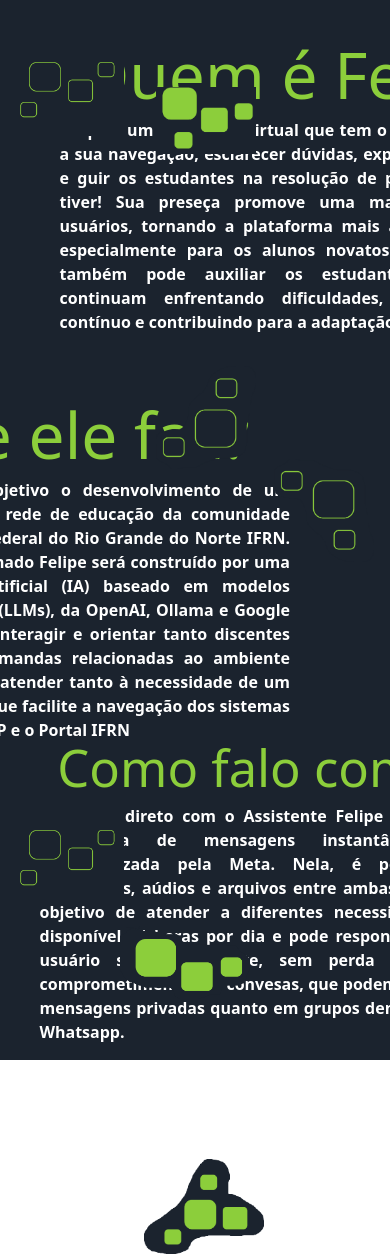
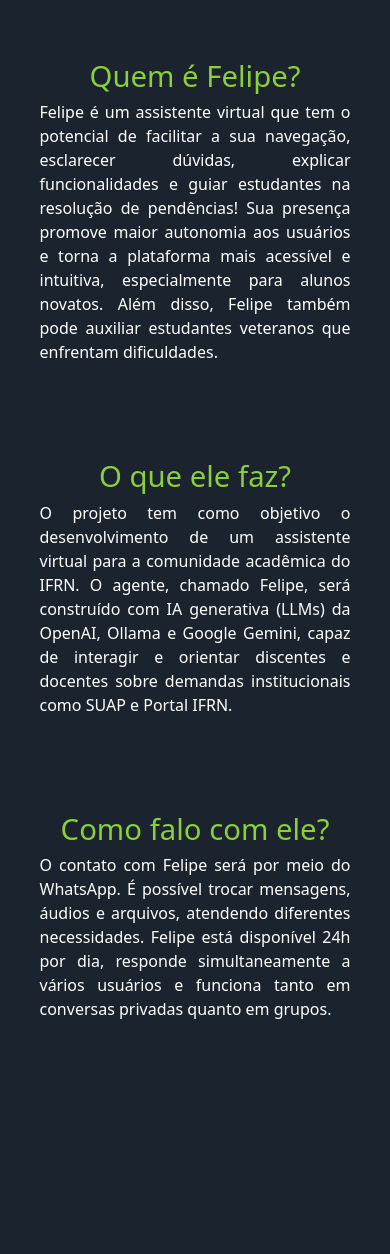
Before and after one commit to rafinhasdev/Assistente-Virtual, a Django app: page /app/about/ in a window 390 px wide; the page is wider, and only the part inside the window is pictured. Shown: the part 56-1310 px from the top of that part. After the commit the page ends 1075 px from the top of that part, so only its background shows below. Run offline with Django 4.2, Linux system fonts and the light colour scheme; a user stored in the database is signed in.

Commit message:
Responsividade pela metade

```diff
--- a/app/templates/app/about.html
+++ b/app/templates/app/about.html
@@ -2,77 +2,132 @@
 
 {% block center %}
 
-<div class="container_main"
-style="
-display: flex;
-background-color: #1B232E;
-flex-direction: column;
-align-items: flex-start;
-width: 100%;
-height: 100%;
-padding-left: 5%;
-font-family: system-ui, -apple-system, BlinkMacSystemFont, 'Segoe UI', Roboto, Oxygen, Ubuntu, Cantarell, 'Open Sans', 'Helvetica Neue', sans-serif;
-padding-inline-end: 80px;
-font-weight: bold;
-color: white;"
+<style>
+/* ======== CSS RESPONSIVO ======== */
 
->
-    <div style="position: absolute; top: 11%; left: 2%; display: flex; gap: 12px;">
-        <img src="../../../static/img/add_me_right.png" alt="" style="width: 116px; height: auto;">
+.container-main {
+    position: relative;
+    display: flex;
+    flex-direction: column;
+    gap: 40px;
+    width: 100%;
+    padding: 40px 5%;
+    background-color: #1B232E;
+    color: white;
+    font-family: system-ui, -apple-system, BlinkMacSystemFont, 'Segoe UI', Roboto, Oxygen, Ubuntu, Cantarell, 'Open Sans', 'Helvetica Neue', sans-serif;
+    overflow: hidden;
+}
+
+/* BLOCO DE CONTEÚDO */
+.content-block {
+    width: 100%;
+    max-width: 600px;
+    padding: 20px;
+}
+
+.content-block h2 {
+    color: #8CCE3B;
+    font-size: 32pt;
+    text-align: center;
+}
+
+.content-block p {
+    text-align: justify;
+}
+
+/* ALINHAMENTOS DESKTOP */
+.content-block.left {
+    align-self: flex-start;
+}
+
+.content-block.right {
+    align-self: flex-end;
+}
+
+/* IMAGENS DECORATIVAS */
+.decor {
+    position: absolute;
+    max-width: 160px;
+}
+
+.decor-top-left { top: 8%; left: 2%; }
+.decor-bottom-left { top: 100%; left: 2%; }
+.decor-mid-center { top: 18%; left: 40%; max-width: 100px; }
+.decor-line { top: 140%; left: 37%; max-width: 120px; }
+.decor-L-left { top: 52%; left: 40%; max-width: 100px; }
+.decor-L-right {
+    top: 60%;
+    right: 4%;
+    transform: rotate(180deg) scaleY(-1);
+    max-width: 100px;
+}
+.decor-bottom-center {
+    bottom: -20%;
+    right: 36%;
+    max-width: 130px;
+}
+
+/* 📱 RESPONSIVIDADE MÓVEL */
+@media (max-width: 900px) {
+    .decor {
+        max-width: 70px;
+        opacity: 0.5;
+    }
+
+    .content-block {
+        max-width: 100%;
+    }
+
+    .content-block h2 {
+        font-size: 26pt;
+    }
+
+    .content-block.left,
+    .content-block.right {
+        align-self: center;
+    }
+}
+
+@media (max-width: 900px) {
+    .decor {
+        display: none;
+    }
+
+    .content-block h2 {
+        font-size: 22pt;
+    }
+}
+</style>
+
+<div class="container-main">
+
+    <!-- ELEMENTOS DECORATIVOS -->
+    <img class="decor decor-top-left" src="../../../static/img/add_me_right.png" alt="">
+    <img class="decor decor-bottom-left" src="../../../static/img/add_me_right.png" alt="">
+    <img class="decor decor-mid-center" src="../../../static/img/button_down_left.png" alt="">
+    <img class="decor decor-line" src="../../../static/img/line_dot_side.png" alt="">
+    <img class="decor decor-L-left" src="../../../static/img/L_format.png" alt="">
+    <img class="decor decor-L-right" src="../../../static/img/L_format.png" alt="">
+    <img class="decor decor-bottom-center" src="../../../static/img/almost_line.png" alt="">
+
+    <!-- BLOCO 01 -->
+    <div class="content-block left">
+        <h2>Quem é Felipe?</h2>
+        <p>Felipe é um assistente virtual que tem o potencial de facilitar a sua navegação, esclarecer dúvidas, explicar funcionalidades e guiar estudantes na resolução de pendências! Sua presença promove maior autonomia aos usuários e torna a plataforma mais acessível e intuitiva, especialmente para alunos novatos. Além disso, Felipe também pode auxiliar estudantes veteranos que enfrentam dificuldades.</p>
     </div>
 
-    <div style="position: absolute; top: 102%; left: 2%; display: flex; gap: 12px;">
-        <img src="../../../static/img/add_me_right.png" alt="" style="width: 116px; height: auto;">
+    <!-- BLOCO 02 -->
+    <div class="content-block right">
+        <h2>O que ele faz?</h2>
+        <p>O projeto tem como objetivo o desenvolvimento de um assistente virtual para a comunidade acadêmica do IFRN. O agente, chamado Felipe, será construído com IA generativa (LLMs) da OpenAI, Ollama e Google Gemini, capaz de interagir e orientar discentes e docentes sobre demandas institucionais como SUAP e Portal IFRN.</p>
     </div>
 
-    <div style="position: absolute; top: 17%; left: 40%; display: flex; flex-direction: column; gap: 8px;">
-        <img src="../../../static/img/button_down_left.png" alt="" style="width: 100px; height: auto;">
+    <!-- BLOCO 03 -->
+    <div class="content-block left">
+        <h2>Como falo com ele?</h2>
+        <p>O contato com Felipe será por meio do WhatsApp. É possível trocar mensagens, áudios e arquivos, atendendo diferentes necessidades. Felipe está disponível 24h por dia, responde simultaneamente a vários usuários e funciona tanto em conversas privadas quanto em grupos.</p>
     </div>
 
-    <div style="position: absolute; top: 144%; left: 37%; display: flex; flex-direction: column; gap: 8px;">
-        <img src="../../../static/img/line_dot_side.png" alt="" style="width: 120px; height: auto;">
-    </div>
-
-    <div style="position: absolute; top: 50%; left: 40%; display: flex; flex-direction: column; gap: 8px;">
-        <img src="../../../static/img/L_format.png" alt="" style="width: 100px; height: auto;">
-    </div>
-
-    <div style="position: absolute; top: 61%; right: 4%; display: flex; flex-direction: column; gap: 8px; transform: rotate(180deg); transform: scaleY(-1);">
-        <img src="../../../static/img/L_format.png" alt="" style="width: 100px; height: auto;">
-    </div>
-
-    <div style="position: absolute; bottom: -25%; right: 36%; display: flex; flex-direction: column; gap: 8px;">
-        <img src="../../../static/img/almost_line.png" alt="" style="width: 130px; height: auto;">
-    </div>
-
-    <div class="block_01"
-    style="
-    align-self: flex-start;
-    margin: 40px;
-    width: 500px;
-    height: 300px;
-    ">
-        <h2 style="color: #8CCE3B; text-align: center; font-size: 48pt">Quem é Felipe?</h2>
-        <p style="text-align: justify;"> Felipe é um asssitente virtual que tem o potencial de facilitar a sua navegação, esclarecer dúvidas, explicar funcionalidades e guir os estudantes na resolução de pendências que você tiver! Sua preseça promove uma maior autonomia aos usuários, tornando a plataforma mais acessível e intuítiva, especialmente para os alunos novatos. Além disso, Felipe também pode auxiliar os estudantes veteranos que continuam enfrentando dificuldades, garatindo suporte contínuo e contribuindo para a adaptação.</p>
-    </div>
-    <div class="block_02"style="
-    align-self: end;
-    margin: 20px;
-    width: 500px;
-    height: 300px;
-    ">
-        <h2 style="color: #8CCE3B; text-align: center; font-size: 48pt;">O que ele faz?</h2>
-        <p style="text-align: justify;"> O projeto tem como objetivo o desenvolvimento de um asssitente virtual para a rede de educação da comunidade acadêmica do Instituto Federal do Rio Grande do Norte IFRN. Em que, esse agente chamado Felipe será construído por uma rede de inteligência artificial (IA) baseado em modelos genertaivos de respostas (LLMs), da OpenAI, Ollama e Google Gemini. Sendo capaz de interagir e orientar tanto discentes quanto docentes nas demandas relacionadas ao ambiente escolar. O assistente visa atender tanto à necessidade de um suporte digital eficiente que facilite a navegação dos sistemas institucionais como o SUAP e o Portal IFRN</p>
-    </div>
-    <div class="block_03" style="
-    align-self: flex-start;
-    margin: 20px;
-    width: 500px;
-    height: 300px;
-    ">
-        <h2 style="color: #8CCE3B; text-align: center; font-size: 38pt">Como falo com ele?</h2>
-        <p style="text-align: justify;"> O contao direto com o Assistente Felipe será por meio da plataforma de mensagens instantâneas Whatsapp, disponibilizada pela Meta. Nela, é possível troca de mensagens, aúdios e arquivos entre ambas as partes, com o objetivo de atender a diferentes necessidade. Felipe está disponível 24 horas por dia e pode responder a mais de um usuário simultaneamente, sem perda de eficiência ou comprometimento das convesas, que podem ocorrer tanto em mensagens privadas quanto em grupos dentro da plataforma Whatsapp.</p>
-    </div>
 </div>
 
 {% endblock %}
```
Also changed, not shown: app/templates/app/backlogs.html (+108 -29 lines), app/templates/app/index.html (+185 -100 lines), db.sqlite3.
